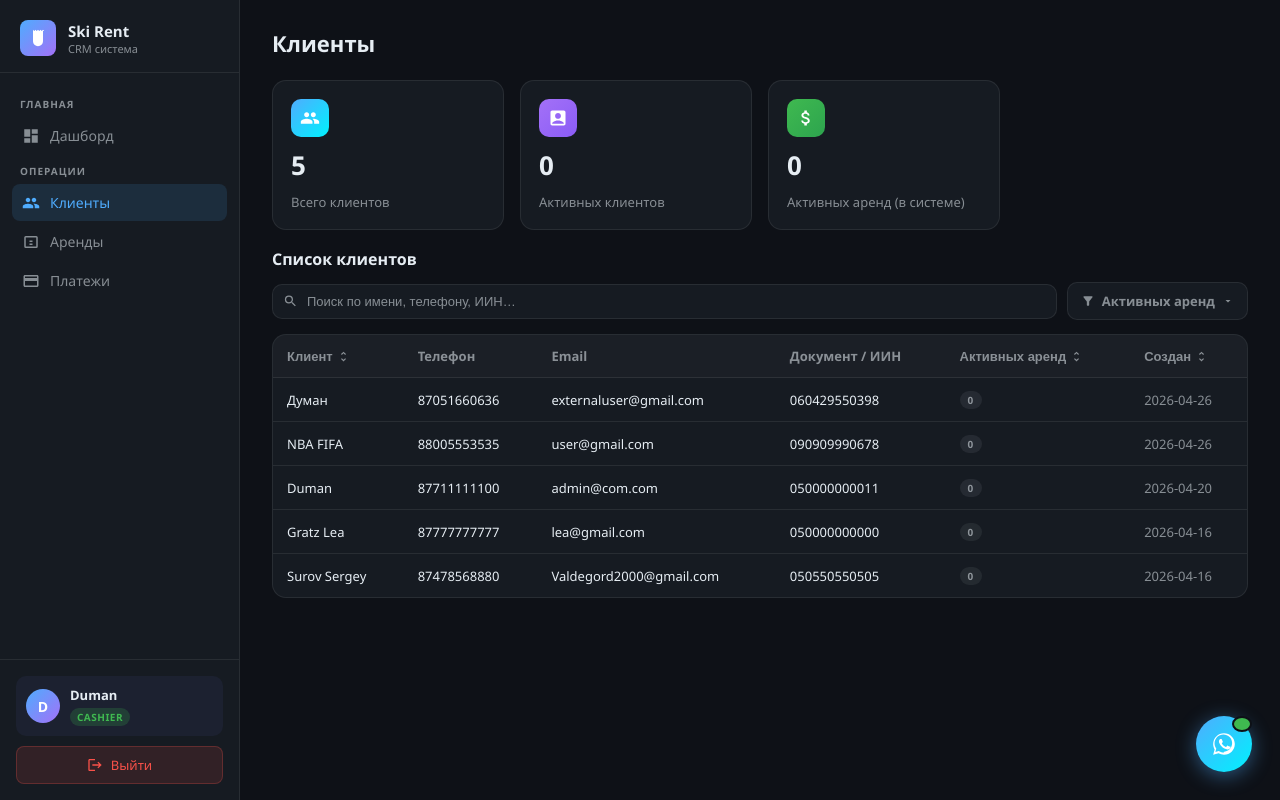
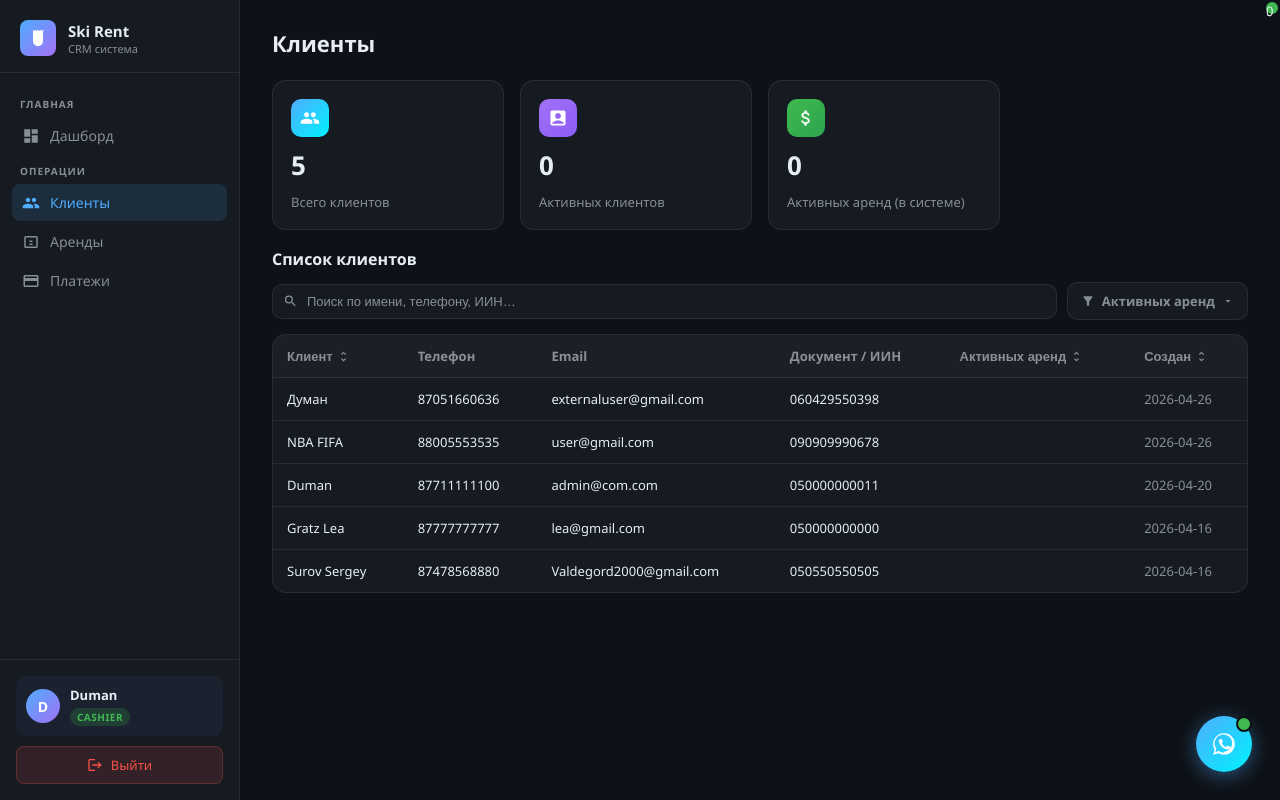
Before and after one commit to Finals-LDS/Ski_Rent, a Django app: page /clients/ in a window 1280 px wide. Run offline with Django 5.2, Linux system fonts and the light colour scheme; a user stored in the database is signed in; data comes from the database, SQL or seed files in the repository.

Commit message:
fix: были исправлены стили иконки .badge на всех страницах

```diff
--- a/rent_project/rental_service/web/templates/clients.html
+++ b/rent_project/rental_service/web/templates/clients.html
@@ -102,7 +102,16 @@
     th { color: var(--text-muted); font-weight: 700; text-align: left; background: rgba(255,255,255,0.02); }
     tr:last-child td { border-bottom: none; }
     .muted { color: var(--text-muted); }
-    .badge { display: inline-flex; align-items: center; font-size: 10px; font-weight: 800; padding: 2px 8px; border-radius: 20px; text-transform: uppercase; letter-spacing: 0.5px; background: rgba(230,237,243,0.07); color: var(--text-muted); }
+    .badge {
+      position: absolute;
+      top: 0;
+      right: 0;
+      width: 16px;
+      height: 16px;
+      background: #3fb950;
+      border-radius: 50%;
+      border: 2px solid #0e1117;
+    }
     .icon-btn { border: none; background: transparent; cursor: pointer; font-size: 16px; color: var(--red); }
     .icon-btn svg { width: 17px; height: 17px; fill: currentColor; }
     .icon-edit { color: var(--accent); text-decoration: none; font-size: 16px; }
```
Also changed, not shown: rent_project/rental_service/web/templates/ai_widget.html (+8 -2 lines), rent_project/rental_service/web/templates/dashboard.html (+10 -1 lines), rent_project/rental_service/web/templates/equipment.html (+10 -1 lines), rent_project/rental_service/web/templates/payments.html (+10 -1 lines), rent_project/rental_service/web/templates/rentals.html (+10 -1 lines).
